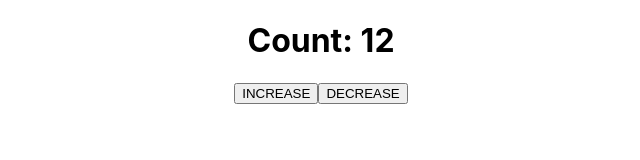
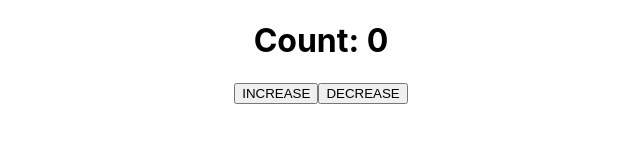
Before and after one commit to mdraselmiah95/react-core-two, a React (Create React App) app: page / in a window 1280 px wide. Shown: the top 160 px of the page, without its empty margins (319-959 px from the left). Built offline with nearby package versions, Linux system fonts and the light colour scheme.

Commit message:
WIP React core cencept two

```diff
--- a/src/App.js
+++ b/src/App.js
@@ -10,7 +10,7 @@ function App() {
 }
 
 function Counter() {
-  const [count, setCount] = useState(12);
+  const [count, setCount] = useState(0);
   const handleIncrease = () => {
     setCount(count + 1);
   };
```
